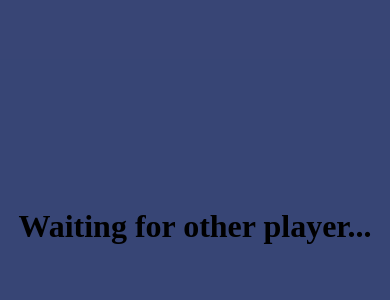
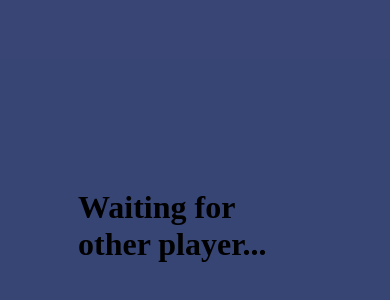
Before and after one commit to catsonluna/compmath, a Next.js app: page /game/1 in a window 390 px wide. Shown: the part 196-496 px from the top of the page. Built offline with nearby package versions, Linux system fonts and the light colour scheme; no server answers.

Commit message:
Update game.module.css

```diff
--- a/styles/game.module.css
+++ b/styles/game.module.css
@@ -102,6 +102,7 @@
 }
 .queue{
     display: flex;
+    flex-wrap: wrap;
     width: 100%;
     height: 100%;
     justify-content: center;
@@ -188,4 +189,7 @@
         justify-content: center;
         color: white;
     }
+    .queue{
+        width: 60%;
+    }
   }
```
